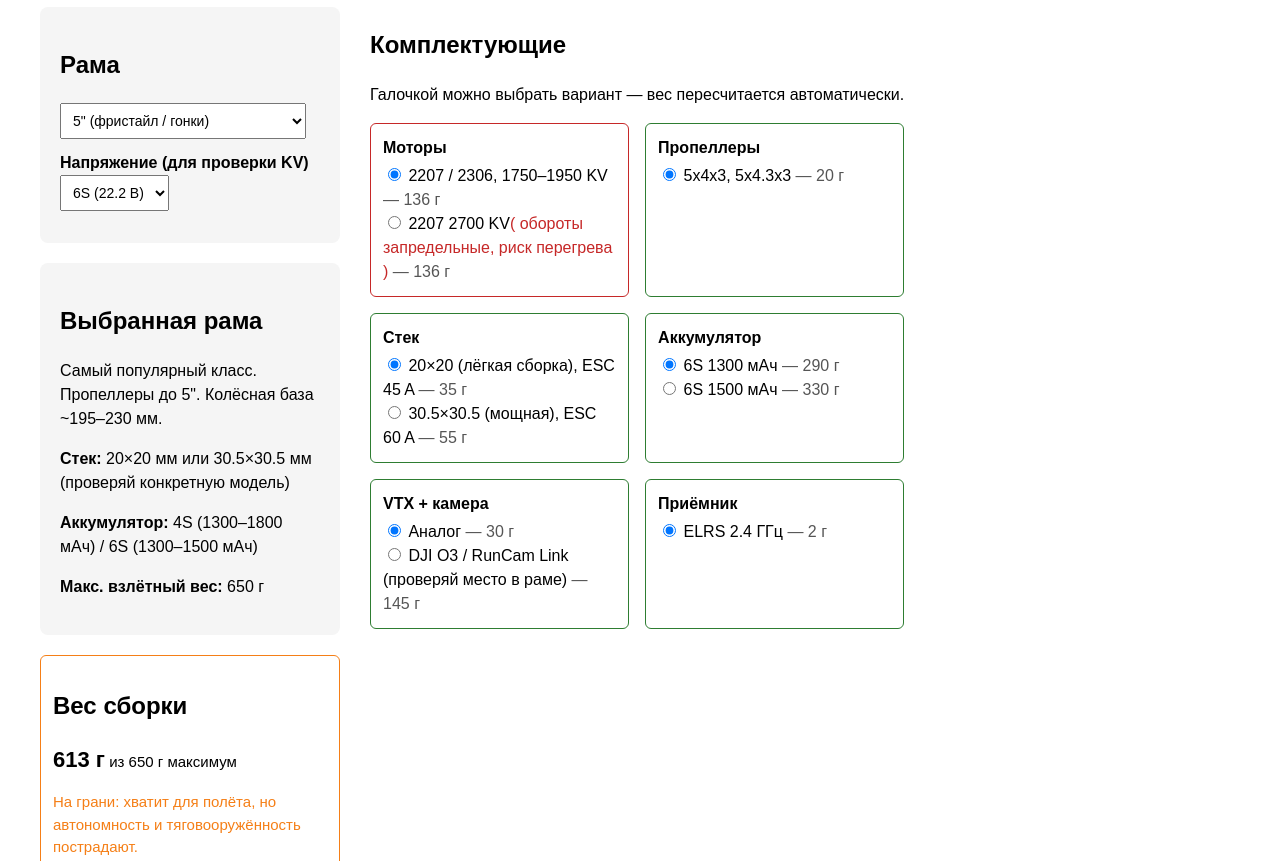
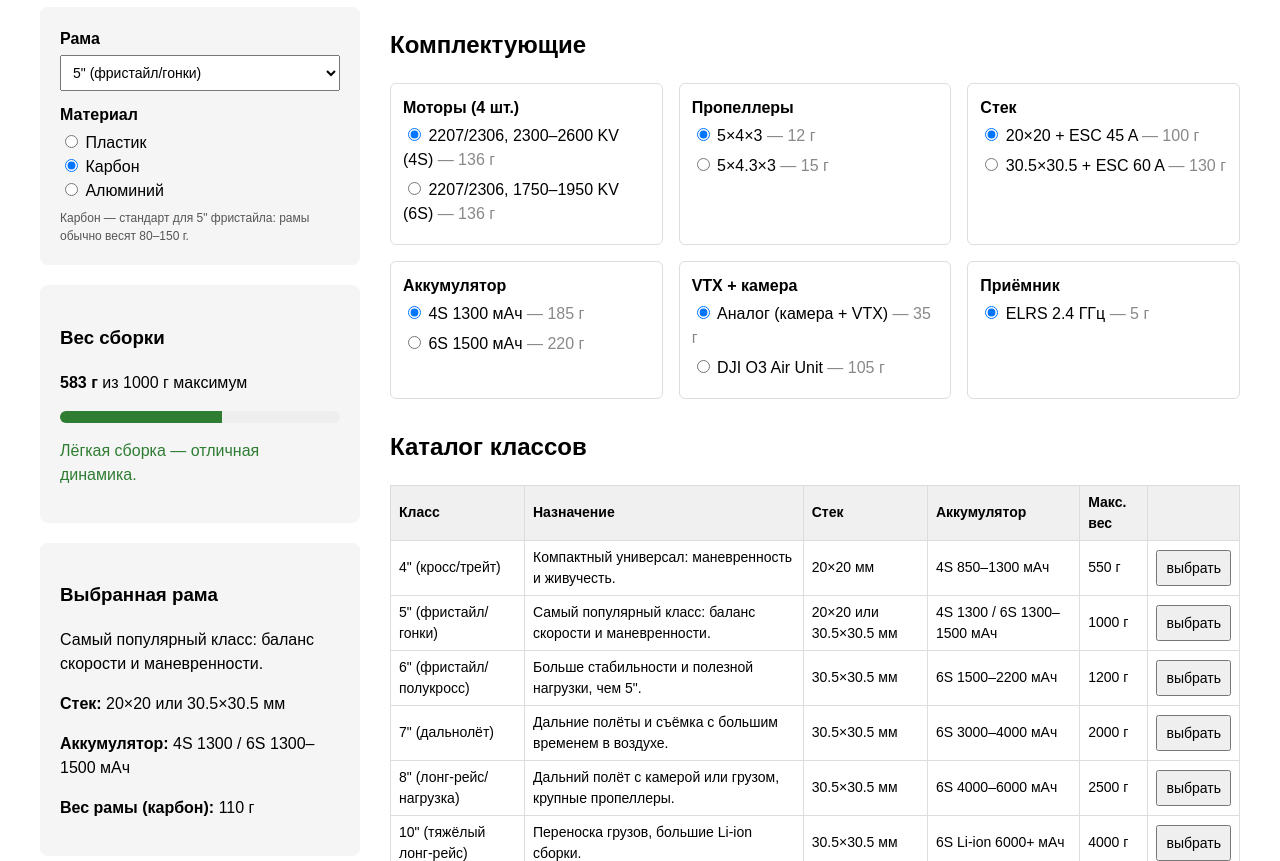
Before and after one commit to borisrostov1/fpv-builder, a plain HTML site: page index.html in a window 1280 px wide. Shown: the part 91-952 px from the top of the page. Drawn offline with nearby package versions, Linux system fonts and the light colour scheme.

Commit message:
Add files via upload

```diff
--- a/index.html
+++ b/index.html
@@ -2,12 +2,13 @@
 <html lang="ru">
 <head>
 <meta charset="UTF-8">
+<meta name="viewport" content="width=device-width, initial-scale=1">
 <title>FPV-подборщик (Vue)</title>
 <script src="https://unpkg.com/vue@3/dist/vue.global.prod.js"></script>
 <style>
-  body { font-family: sans-serif; max-width: 1200px; margin: 40px auto; line-height: 1.5; }
+  body { font-family: sans-serif; max-width: 1200px; margin: 40px auto; line-height: 1.5; padding: 0 16px; }
   .panel { display: flex; gap: 30px; }
-  .sidebar { width: 300px; flex-shrink: 0; }
+  .sidebar { width: 320px; flex-shrink: 0; }
   .card { background: #f5f5f5; padding: 20px; border-radius: 8px; margin-bottom: 20px; }
   .status-ok { color: #2e7d32; }
   .status-warn { color: #f57f17; }
@@ -21,8 +22,12 @@
   .item-card.warn { border-color: #f57f17; }
   .item-card.bad { border-color: #c62828; }
   h1 { margin-bottom: 10px; }
-  .weight-box { font-size: 15px; }
-  .weight-box .big { font-size: 22px; font-weight: 700; }
+  table { border-collapse: collapse; width: 100%; font-size: 14px; }
+  th, td { border: 1px solid #ddd; padding: 6px 8px; text-align: left; }
+  th { background: #f0f0f0; }
+  .mat-note { font-size: 12px; color: #555; margin: 6px 0 0; }
+  .disclaimer { background: #fff8e1; border: 1px solid #f0d860; padding: 14px 18px; border-radius: 8px; font-size: 13px; color: #5a4a00; margin-top: 30px; }
+  footer { margin-top: 24px; padding: 16px 0; border-top: 1px solid #ddd; font-size: 13px; color: #666; text-align: center; }
 </style>
 </head>
 <body>
@@ -33,237 +38,254 @@
   <div class="panel">
     <div class="sidebar">
       <div class="card">
-        <h2>Рама</h2>
+        <div class="label">Рама</div>
         <div class="row">
-          <select v-model="selectedFrame">
+          <select v-model="selectedFrame" style="width:100%">
             <option v-for="f in frameKeys" :value="f">{{ DATA.frames[f].name }}</option>
           </select>
         </div>
-        <div class="row">
-          <label class="label">Напряжение (для проверки KV)</label>
-          <select v-model="voltage">
-            <option value="4S">4S (14.8 В)</option>
-            <option value="6S">6S (22.2 В)</option>
-          </select>
+
+        <div class="label" style="margin-top:10px">Материал</div>
+        <div v-for="m in materialKeys" :key="m">
+          <label>
+            <input type="radio" :value="m" v-model="selectedMaterial">
+            {{ DATA.materials[m].name }}
+          </label>
+        </div>
+        <p class="mat-note">{{ currentMaterialNote }}</p>
+      </div>
+
+      <div class="card">
+        <h3>Вес сборки</h3>
+        <p><strong>{{ totalWeight }} г</strong> из {{ currentFrame.maxWeight }} г максимум</p>
+        <div style="background:#eee;border-radius:6px;height:12px;overflow:hidden">
+          <div :style="{ width: Math.min(percentage,100) + '%', background: barColor, height: '100%' }"></div>
+        </div>
+        <p :class="'status-' + status">{{ statusText }}</p>
+      </div>
+
+      <div class="card">
+        <h3>Выбранная рама</h3>
+        <p>{{ currentFrame.props }}</p>
+        <p><strong>Стек:</strong> {{ currentFrame.stack }}</p>
+        <p><strong>Аккумулятор:</strong> {{ currentFrame.battery }}</p>
+        <p><strong>Вес рамы ({{ DATA.materials[selectedMaterial].name.toLowerCase() }}):</strong> {{ frameWeight }} г</p>
+      </div>
+    </div>
+
+    <div class="main" style="flex:1">
+      <h2>Комплектующие</h2>
+      <p v-if="!hasComponents">Для этого класса каталог комплектующих пока в разработке — калькулятор считает вес рамы.</p>
+      <div class="config-grid" v-if="hasComponents">
+        <div v-for="(items, cat) in currentComponents" :key="cat" class="item-card">
+          <div class="label">{{ cat }}</div>
+          <div v-for="it in items" :key="it.id">
+            <label style="display:block;margin-bottom:6px">
+              <input type="radio" :name="cat" :value="it.id" v-model="selection[cat]">
+              {{ it.name }} <span style="color:#888">— {{ it.weight }} г</span>
+            </label>
+          </div>
         </div>
       </div>
 
-      <div class="card">
-        <h2>Выбранная рама</h2>
-        <p>{{ currentFrame.props }}</p>
-        <p><strong>Стек:</strong> {{ currentFrame.stack }}</p>
-        <p><strong>Аккумулятор:</strong> {{ currentFrame.battery }}</p>
-        <p><strong>Макс. взлётный вес:</strong> {{ currentFrame.maxWeight }} г</p>
-      </div>
-
-      <div class="card" :class="weightStatus.cls">
-        <h2>Вес сборки</h2>
-        <div class="weight-box">
-          <span class="big">{{ totalWeight }} г</span> из {{ currentFrame.maxWeight }} г максимум
-          <p :class="'status-' + weightStatus.level">{{ weightStatus.text }}</p>
-        </div>
-      </div>
-    </div>
-
-    <div class="main">
-      <h2>Комплектующие</h2>
-      <p class="hint">Галочкой можно выбрать вариант — вес пересчитается автоматически.</p>
-      <div class="config-grid">
-        <div v-for="(group, cat) in currentComponents"
-             :key="cat"
-             class="item-card"
-             :class="cardClass(group)">
-          <div class="label">{{ cat }}</div>
-          <div v-for="(item, i) in group" :key="i">
-            <label>
-              <input type="radio" :name="cat" :value="i" v-model="picks[cat]">
-              {{ item.text }}
-            </label>
-            <span v-if="item.note" :class="'status-' + item.status">( {{ item.note }} )</span>
-            <span v-if="item.weight" style="color:#555"> — {{ item.weight }} г</span>
-          </div>
-        </div>
-      </div>
+      <h2 style="margin-top:30px">Каталог классов</h2>
+      <table>
+        <thead>
+          <tr><th>Класс</th><th>Назначение</th><th>Стек</th><th>Аккумулятор</th><th>Макс. вес</th><th></th></tr>
+        </thead>
+        <tbody>
+          <tr v-for="f in frameKeys" :key="f">
+            <td>{{ DATA.frames[f].name }}</td>
+            <td>{{ DATA.frames[f].props }}</td>
+            <td>{{ DATA.frames[f].stack }}</td>
+            <td>{{ DATA.frames[f].battery }}</td>
+            <td>{{ DATA.frames[f].maxWeight }} г</td>
+            <td><button @click="pickFrame(f)">выбрать</button></td>
+          </tr>
+        </tbody>
+      </table>
     </div>
   </div>
+
+  <div class="disclaimer">
+    <strong>Важно:</strong> вся информация на сайте носит исключительно ознакомительный характер и не является
+    руководством к покупке или сборке. Указанные веса, размеры и совместимость компонентов — ориентировочные;
+    перед покупкой и монтажом сверяйтесь со спецификациями производителя. Соблюдайте правила и ограничения
+    на полёты БПЛА, действующие в вашем регионе.
+  </div>
+
+  <footer>
+    © 2026 FPV-подборщик. Соавтор проекта: Алиса AI — виртуальный помощник Яндекса.
+  </footer>
 </div>
 
 <script>
-// ==== ДАННЫЕ ====
+const { createApp } = Vue;
+
 const DATA = {
+  materials: {
+    plastic:  { name: 'Пластик',   mult: 1.15 },
+    carbon:   { name: 'Карбон',    mult: 1.0 },
+    aluminum: { name: 'Алюминий',  mult: 1.45 }
+  },
   frames: {
+    "3-cinewhoop": { name: '3" (cinewhoop)', props: 'Полёт в помещениях, мягкие кинематографичные съёмки.', stack: '20×20 мм', battery: '4S 850–1100 мАч', maxWeight: 400, w: { plastic: 120, carbon: 90, aluminum: 140 } },
+    "4":  { name: '4" (кросс/трейт)', props: 'Компактный универсал: маневренность и живучесть.', stack: '20×20 мм', battery: '4S 850–1300 мАч', maxWeight: 550, w: { carbon: 95, aluminum: 140 } },
+    "5":  { name: '5" (фристайл/гонки)', props: 'Самый популярный класс: баланс скорости и маневренности.', stack: '20×20 или 30.5×30.5 мм', battery: '4S 1300 / 6S 1300–1500 мАч', maxWeight: 1000, w: { carbon: 110, aluminum: 160 } },
+    "6":  { name: '6" (фристайл/полукросс)', props: 'Больше стабильности и полезной нагрузки, чем 5".', stack: '30.5×30.5 мм', battery: '6S 1500–2200 мАч', maxWeight: 1200, w: { carbon: 150, aluminum: 220 } },
+    "7":  { name: '7" (дальнолёт)', props: 'Дальние полёты и съёмка с большим временем в воздухе.', stack: '30.5×30.5 мм', battery: '6S 3000–4000 мАч', maxWeight: 2000, w: { carbon: 160, aluminum: 240 } },
+    "8":  { name: '8" (лонг-рейс/нагрузка)', props: 'Дальний полёт с камерой или грузом, крупные пропеллеры.', stack: '30.5×30.5 мм', battery: '6S 4000–6000 мАч', maxWeight: 2500, w: { carbon: 300, aluminum: 450 } },
+    "10": { name: '10" (тяжёлый лонг-рейс)', props: 'Переноска грузов, большие Li-ion сборки.', stack: '30.5×30.5 мм', battery: '6S Li-ion 6000+ мАч', maxWeight: 4000, w: { carbon: 450, aluminum: 650 } },
+    "15": { name: '15" (X-class)', props: 'Крупные гоночные/шоу-платформы, пропеллеры до 15".', stack: '30.5×30.5 мм', battery: '12S', maxWeight: 9000, w: { carbon: 580, aluminum: 850 } }
+  },
+  components: {
     "3-cinewhoop": {
-      name: '3" (cinewhoop / для помещений)',
-      props: 'Макс. пропеллеры — 3". Лёгкий вес. Часто — с защитными кольцами.',
-      stack: "20×20 мм (иногда 19×19)",
-      battery: "4S, 850–1100 мАч",
-      maxWeight: 250,          // разумный потолок взлётного веса для 3"
-      frameWeight: 40          // вес самой рамы
+      "Моторы (4 шт.)": [
+        { id: 'a1', name: '1404 3800 KV (4S)', weight: 44 },
+        { id: 'a2', name: '1506 3000 KV (4S)', weight: 52 }
+      ],
+      "Пропеллеры": [
+        { id: 'b1', name: '3" (3040)', weight: 5 },
+        { id: 'b2', name: '3" (3045)', weight: 7 }
+      ],
+      "Стек (FC + 4-in-1 ESC)": [
+        { id: 'c1', name: '20×20, 20–30 A', weight: 45 }
+      ],
+      "Аккумулятор": [
+        { id: 'd1', name: '4S 850 мАч', weight: 115 },
+        { id: 'd2', name: '4S 1100 мАч', weight: 145 }
+      ],
+      "VTX + камера": [
+        { id: 'e1', name: 'Компактная аналоговая система', weight: 25 }
+      ],
+      "Приёмник": [
+        { id: 'f1', name: 'ELRS, компактный', weight: 3 }
+      ]
     },
-    "5-freestyle": {
-      name: '5" (фристайл / гонки)',
-      props: 'Самый популярный класс. Пропеллеры до 5". Колёсная база ~195–230 мм.',
-      stack: "20×20 мм или 30.5×30.5 мм (проверяй конкретную модель)",
-      battery: "4S (1300–1800 мАч) / 6S (1300–1500 мАч)",
-      maxWeight: 650,
-      frameWeight: 100
+    "5": {
+      "Моторы (4 шт.)": [
+        { id: 'a1', name: '2207/2306, 2300–2600 KV (4S)', weight: 136 },
+        { id: 'a2', name: '2207/2306, 1750–1950 KV (6S)', weight: 136 }
+      ],
+      "Пропеллеры": [
+        { id: 'b1', name: '5×4×3', weight: 12 },
+        { id: 'b2', name: '5×4.3×3', weight: 15 }
+      ],
+      "Стек": [
+        { id: 'c1', name: '20×20 + ESC 45 A', weight: 100 },
+        { id: 'c2', name: '30.5×30.5 + ESC 60 A', weight: 130 }
+      ],
+      "Аккумулятор": [
+        { id: 'd1', name: '4S 1300 мАч', weight: 185 },
+        { id: 'd2', name: '6S 1500 мАч', weight: 220 }
+      ],
+      "VTX + камера": [
+        { id: 'e1', name: 'Аналог (камера + VTX)', weight: 35 },
+        { id: 'e2', name: 'DJI O3 Air Unit', weight: 105 }
+      ],
+      "Приёмник": [
+        { id: 'f1', name: 'ELRS 2.4 ГГц', weight: 5 }
+      ]
     },
-    "7-longrange": {
-      name: '7" (дальнолёт / синематик)',
-      props: 'Для дальних полётов. Тяжёлая, энергоэффективная платформа. Пропеллеры до 7".',
-      stack: "30.5×30.5 мм",
-      battery: "6S, 2200–4000 мАч",
-      maxWeight: 900,
-      frameWeight: 180
+    "7": {
+      "Моторы (4 шт.)": [
+        { id: 'a1', name: '2806.5/2810, 1300–1600 KV (6S)', weight: 220 },
+        { id: 'a2', name: '2810, 1100 KV (6S, эффективность)', weight: 240 }
+      ],
+      "Пропеллеры": [
+        { id: 'b1', name: '7" (7040)', weight: 35 },
+        { id: 'b2', name: '7" (7045)', weight: 40 }
+      ],
+      "Стек": [
+        { id: 'c1', name: '30.5×30.5 + ESC 50 A', weight: 160 },
+        { id: 'c2', name: '30.5×30.5 + ESC 60 A', weight: 190 }
+      ],
+      "Аккумулятор": [
+        { id: 'd1', name: '6S 3000 мАч', weight: 480 },
+        { id: 'd2', name: '6S 4000 мАч', weight: 650 }
+      ],
+      "VTX + антенна": [
+        { id: 'e1', name: 'Цифровая система + антенна', weight: 50 }
+      ],
+      "Приёмник": [
+        { id: 'f1', name: 'ELRS с внешней антенной', weight: 10 }
+      ]
     }
   },
-
-  components: {
-    "3-cinewhoop": {
-      "Моторы": [
-        { text: "1404 3800 KV / 1506 3000 KV", volt: "4S", status: "ok", weight: 4 * 6 },
-        { text: "2207 2400 KV", status: "bad", note: "слишком тяжёлые для микро-рамы", weight: 4 * 32 }
-      ],
-      "Пропеллеры": [
-        { text: '3" (например, 3040, 3045)', status: "ok", weight: 4 * 3 }
-      ],
-      "Стек (FC + 4-in-1 ESC)": [
-        { text: "20×20, ESC 20–30 A", status: "ok", weight: 25 }
-      ],
-      "Аккумулятор": [
-        { text: "4S 850 мАч", volt: "4S", status: "ok", weight: 120 },
-        { text: "4S 1100 мАч", volt: "4S", status: "ok", weight: 155 },
-        { text: "6S 1300 мАч", status: "warn", note: "потолку хватит, но вес и тяга неоптимальны", weight: 230 }
-      ],
-      "VTX + камера": [
-        { text: "Аналог (компактная связка)", status: "ok", weight: 15 },
-        { text: "Цифровая (Caddx Nano-класс)", status: "ok", weight: 35 }
-      ],
-      "Приёмник": [
-        { text: "ELRS 2.4 ГГц, компактный модуль", status: "ok", weight: 2 }
-      ]
-    },
-
-    "5-freestyle": {
-      "Моторы": [
-        { text: "2207 / 2306, 1750–1950 KV", volt: "6S", status: "ok", weight: 4 * 34 },
-        { text: "2207 / 2306, 2300–2600 KV", volt: "4S", status: "ok", weight: 4 * 34 },
-        { text: "2207 2700 KV", volt: "6S", status: "bad", note: "обороты запредельные, риск перегрева", weight: 4 * 34 },
-        { text: "2207 2700 KV", volt: "4S", status: "warn", note: "на границе, тяга резкая, настройка обязательна", weight: 4 * 34 }
-      ],
-      "Пропеллеры": [
-        { text: "5x4x3, 5x4.3x3", status: "ok", weight: 4 * 5 }
-      ],
-      "Стек": [
-        { text: "20×20 (лёгкая сборка), ESC 45 A", status: "ok", weight: 35 },
-        { text: "30.5×30.5 (мощная), ESC 60 A", status: "ok", weight: 55 }
-      ],
-      "Аккумулятор": [
-        { text: "6S 1300 мАч", volt: "6S", status: "ok", weight: 290 },
-        { text: "6S 1500 мАч", volt: "6S", status: "ok", weight: 330 },
-        { text: "4S 1500 мАч", volt: "4S", status: "ok", weight: 230 }
-      ],
-      "VTX + камера": [
-        { text: "Аналог", status: "ok", weight: 30 },
-        { text: "DJI O3 / RunCam Link (проверяй место в раме)", status: "ok", weight: 145 }
-      ],
-      "Приёмник": [
-        { text: "ELRS 2.4 ГГц", status: "ok", weight: 2 }
-      ]
-    },
-
-    "7-longrange": {
-      "Моторы": [
-        { text: "2806.5 / 2810, 1300–1600 KV", volt: "6S", status: "ok", weight: 4 * 55 },
-        { text: "2306 1900 KV", status: "bad", note: 'слишком «резкий» и тяжёлый для 7", батарея сядет быстро', weight: 4 * 34 }
-      ],
-      "Пропеллеры": [
-        { text: '7" (например, 7040, 7045)', status: "ok", weight: 4 * 8 }
-      ],
-      "Стек": [
-        { text: "30.5×30.5, ESC 50–60 A", status: "ok", weight: 55 }
-      ],
-      "Аккумулятор": [
-        { text: "6S 3000 мАч", volt: "6S", status: "ok", weight: 480 },
-        { text: "6S 4000 мАч", volt: "6S", status: "ok", weight: 590 },
-        { text: "4S 3000 мАч", volt: "4S", status: "warn", note: "потеря эффективности на дальнолёте", weight: 380 }
-      ],
-      "VTX + камера": [
-        { text: "Цифровая система + антенна с хорошим диапазоном", status: "ok", weight: 60 }
-      ],
-      "Приёмник": [
-        { text: "ELRS с внешней антенной", status: "ok", weight: 5 }
-      ]
-    }
+  materialNotes: {
+    "3-cinewhoop": { plastic: 'Пластик типичен для cinewhoop-рам: дешевле и проще в ремонте, но тяжелее карбона при той же прочности.', carbon: 'Карбон — стандарт для 3": лёгкий и жёсткий.', aluminum: 'Алюминий в 3" почти не встречается — слишком тяжело для этого класса.' },
+    "4": { carbon: 'Карбон — основной материал для 4".', aluminum: 'Алюминий в 4" практически не используется.' },
+    "5": { carbon: 'Карбон — стандарт для 5" фристайла: рамы обычно весят 80–150 г.', aluminum: 'Алюминий в 5" почти не применяется, кроме отдельных пластин.' },
+    "6": { carbon: 'Карбон — стандарт для 6".', aluminum: 'Алюминий изредка встречается в виде пластин-усилителей.' },
+    "7": { carbon: 'Карбон — основной материал для 7" дальнолётов: от 112 до 220 г в зависимости от толщины рук.', aluminum: 'Алюминий в 7" — редкость.' },
+    "8": { carbon: 'Карбон — основной материал для 8".', aluminum: 'Алюминий изредка применяют в промышленных билдах: трубчатые рукава и пластины.' },
+    "10": { carbon: 'Карбон — основной материал для 10".', aluminum: 'Алюминий встречается в промышленных и грузовых билдах.' },
+    "15": { carbon: 'Карбон — основной материал для X-class.', aluminum: 'Алюминий встречается в гибридных конструкциях X-class.' }
   }
 };
 
-// ==== ПРИЛОЖЕНИЕ ====
-const { createApp } = Vue;
+const frameKeys = Object.keys(DATA.frames);
+const materialKeys = Object.keys(DATA.materials);
 
 createApp({
   data() {
     return {
       DATA,
-      frameKeys: Object.keys(DATA.frames),
-      selectedFrame: "5-freestyle",
-      voltage: "6S",
-      picks: {}   // выбранный индекс варианта по каждой категории
+      frameKeys,
+      materialKeys,
+      selectedFrame: '5',
+      selectedMaterial: 'carbon',
+      selection: {}
     };
   },
-
+  created() { this.resetSelection(); },
+  watch: {
+    selectedFrame() { this.resetSelection(); }
+  },
   computed: {
-    currentFrame() {
-      return DATA.frames[this.selectedFrame];
+    currentFrame() { return DATA.frames[this.selectedFrame]; },
+    currentComponents() { return DATA.components[this.selectedFrame] || {}; },
+    hasComponents() { return Object.keys(this.currentComponents).length > 0; },
+    currentMaterialNote() { return (DATA.materialNotes[this.selectedFrame] || {})[this.selectedMaterial] || ''; },
+    frameWeight() { return Math.round(this.currentFrame.w[this.selectedMaterial] || 0); },
+    totalWeight() {
+      let sum = this.frameWeight;
+      Object.entries(this.selection).forEach(([cat, id]) => {
+        const it = (this.currentComponents[cat] || []).find(x => x.id === id);
+        if (it) sum += it.weight;
+      });
+      return sum;
     },
-
-    currentComponents() {
-      const groups = DATA.components[this.selectedFrame] || {};
-      const result = {};
-      for (const [cat, items] of Object.entries(groups)) {
-        let list = items.filter(it => !it.volt || it.volt === this.voltage);
-        if (list.length === 0) list = items;
-        // если после смены рамы/вольтажа выбор слетел — сбрасываем на первый вариант
-        if (this.picks[cat] === undefined || this.picks[cat] >= list.length) {
-          this.picks[cat] = 0;
-        }
-        result[cat] = list;
-      }
-      return result;
+    percentage() { return Math.round(this.totalWeight / this.currentFrame.maxWeight * 100); },
+    status() {
+      const p = this.percentage;
+      if (p <= 65) return 'ok';
+      if (p <= 100) return 'warn';
+      return 'bad';
     },
-
-    totalWeight() {
-      let w = this.currentFrame.frameWeight;
-      for (const [cat, list] of Object.entries(this.currentComponents)) {
-        const item = list[this.picks[cat] || 0];
-        if (item && item.weight) w += item.weight;
-      }
-      return w;
+    statusText() {
+      const p = this.percentage;
+      if (p <= 65) return 'Лёгкая сборка — отличная динамика.';
+      if (p <= 100) return 'На грани: время полёта меньше, нагрев выше.';
+      return 'ПЕРЕГРУЗ. Аккумулятор сядет за минуты, есть риск поломки.';
     },
-
-    weightStatus() {
-      const ratio = this.totalWeight / this.currentFrame.maxWeight;
-      if (ratio > 1)    return { cls: "item-card bad",  level: "bad",  text: "Перегруз: такая сборка не взлетит или полетит плохо. Облегчай компоненты." };
-      if (ratio > 0.85) return { cls: "item-card warn", level: "warn", text: "На грани: хватит для полёта, но автономность и тяговооружённость пострадают." };
-      if (ratio > 0.65) return { cls: "item-card ok",   level: "ok",   text: "Хороший баланс веса и тяги." };
-      return              { cls: "item-card ok",   level: "ok",   text: "Лёгкая сборка — отлично для динамики и времени полёта." };
+    barColor() {
+      if (this.status === 'ok') return '#2e7d32';
+      if (this.status === 'warn') return '#f57f17';
+      return '#c62828';
     }
   },
-
   methods: {
-    cardClass(group) {
-      const statuses = group.map(it => it.status || "ok");
-      if (statuses.includes("bad")) return "bad";
-      if (statuses.includes("warn")) return "warn";
-      return "ok";
-    }
-  },
-
-  watch: {
-    selectedFrame() { this.picks = {}; },
-    voltage()       { this.picks = {}; }
+    resetSelection() {
+      const sel = {};
+      Object.entries(this.currentComponents).forEach(([cat, items]) => {
+        if (items.length) sel[cat] = items[0].id;
+      });
+      this.selection = sel;
+    },
+    pickFrame(f) { this.selectedFrame = f; }
   }
-}).mount("#app");
+}).mount('#app');
 </script>
 
 </body>
```
